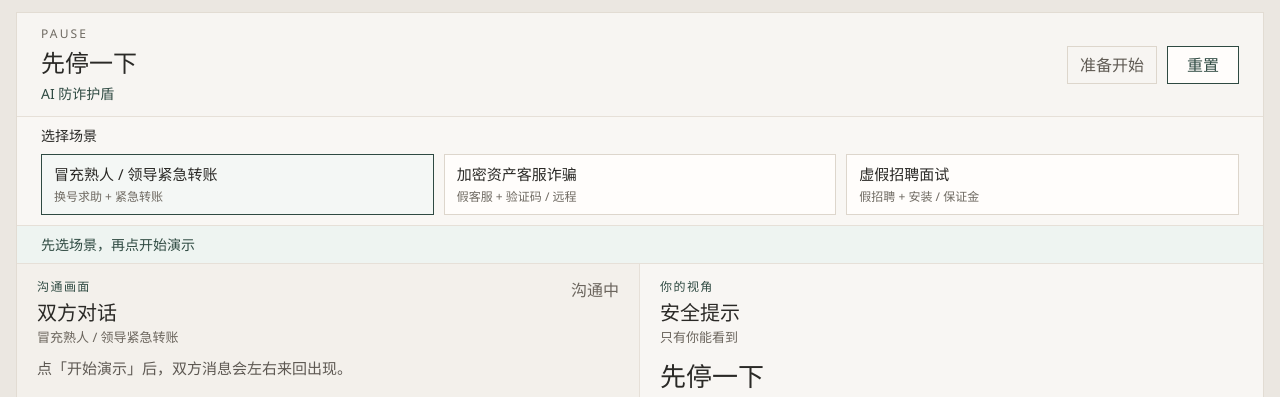
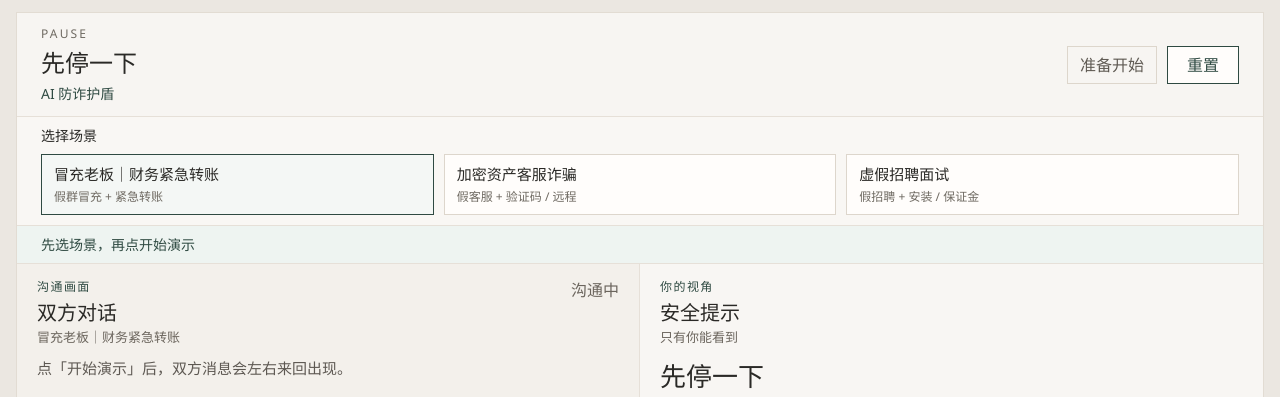
Before and after one commit to w2jmoe/Pause_Demo, a React (Vite) app: page / in a window 1280 px wide. Shown: the top 397 px of the page. Built offline with nearby package versions, Linux system fonts and the light colour scheme.

Commit message:
Ship Pause Demo

```diff
--- a/src/data/scenarios.ts
+++ b/src/data/scenarios.ts
@@ -34,111 +34,118 @@ export type Scenario = {
 export const scenarios: Scenario[] = [
   {
     id: 'acquaintance-urgent-transfer',
-    title: '冒充熟人 / 领导紧急转账',
-    subtitle: '换号求助 + 紧急转账',
-    description: '对方自称领导换号，用信任与紧迫感催促马上转账。',
+    title: '冒充老板｜财务紧急转账',
+    subtitle: '假群冒充 + 紧急转账',
+    description: '对方在工作群里自称老板，要求财务先付款、后补手续。',
     callerLabel: '对方 / 来电方',
     themName: '周总',
     meName: '我',
     adviceByCategory: {
       money:
-        '先别转账。对方用新号码自称领导要钱，是常见骗术。请用你通讯录里原来的号码回拨或发短信核实，也可以问清楚行程的同事、助理；不要只凭头像、自称或这通新聊天就转出。',
+        '先别转账。当前沟通正在催你执行高风险转账，还要求先付款、后补手续。即使头像、昵称、群里看起来都是老板和同事，也请用你平时联系周总的号码单独回拨，或当面/电话问清行程的人；不要只凭这个群确认身份。',
     },
     messages: [
       {
         id: 'acq-1',
         side: 'them',
         speaker: '周总',
-        text: '小武，我是周总。手机刚才进水了，临时用助理这个号找你，别存错了。',
+        text: '小王，我临时拉了这个群。项目那边在等，财务这边就你跟我对接。',
         delayMs: 1100,
       },
       {
         id: 'acq-2',
         side: 'me',
         speaker: '我',
-        text: '周总？您怎么用这个号发消息？',
+        text: '周总，这是新群吗？我怎么没在公司群里看到通知。',
         delayMs: 1500,
       },
       {
         id: 'acq-3',
         side: 'them',
         speaker: '周总',
-        text: '我在外面见客户，有笔材料费要先垫一下，回头公司走报销给你。',
-        delayMs: 1800,
+        text: '对外先别声张。李副总和行政小陈我也拉进来了，你看群成员。客户对保密要求很严。',
+        delayMs: 2000,
       },
       {
         id: 'acq-4',
         side: 'me',
         speaker: '我',
-        text: '多少？按平时流程走可以吗？',
-        delayMs: 1400,
+        text: '看到了。需要走哪一笔？合同和审批单我这边还没收到。',
+        delayMs: 1500,
       },
       {
         id: 'acq-5',
         side: 'them',
         speaker: '周总',
-        text: '流程来不及了，客户这边卡着。你先别打电话，我信号不好，也免得对面听见。',
-        delayMs: 2000,
+        text: '华南那单的项目保证金，今天下午前对方账户要对上，晚了合作黄。',
+        delayMs: 1900,
       },
       {
         id: 'acq-6',
-        side: 'them',
-        speaker: '周总',
-        text: '你一向办事靠得住，这事就拜托你了，别让客户觉得我们不靠谱。',
-        delayMs: 1800,
+        side: 'me',
+        speaker: '我',
+        text: '按公司流程要先补齐审批。我给您打个电话确认一下？',
+        delayMs: 1400,
       },
-      // 第 1 次暂停：转账 + 紧迫
       {
         id: 'acq-7',
         side: 'them',
         speaker: '周总',
-        text: '马上帮我转账 3200 元到这个账户：招商银行 6225 8801 3366 3188，户名写周明轩，转完先回我一声。',
+        text: '别打电话，我在见客户。群里这几个人都知道，你办事一直利索，别让我在外面被动。',
+        delayMs: 2000,
+      },
+      // 第 1 次暂停：转账 + 紧迫（先付款、后补手续）
+      {
+        id: 'acq-8',
+        side: 'them',
+        speaker: '周总',
+        text: '马上转账 86 万到这个账户：招商银行 6225 8801 3366 3188，户名深圳恒启商务。手续我回来补，先把进度保住。',
         delayMs: 2400,
       },
       // —— 返回沟通后 ——
       {
-        id: 'acq-8',
+        id: 'acq-9',
         side: 'them',
         speaker: '周总',
-        text: '小武？客户还在等，你动作快一点。',
+        text: '小王？对方财务在催，你动作快点。',
         delayMs: 1600,
       },
       {
-        id: 'acq-9',
+        id: 'acq-10',
         side: 'me',
         speaker: '我',
-        text: '周总，我再核实一下这个账户。',
+        text: '金额不小，我再核一下户名。',
         delayMs: 1500,
       },
       {
-        id: 'acq-10',
+        id: 'acq-11',
         side: 'them',
         speaker: '周总',
-        text: '你再拖，下午签约就黄了。别让我在客户面前难看。',
+        text: '你再磨，下午对接就断了。别让全组看着财务卡壳。',
         delayMs: 1800,
       },
       // 第 2 次暂停
       {
-        id: 'acq-11',
+        id: 'acq-12',
         side: 'them',
         speaker: '周总',
-        text: '现在就处理，立即转账，转完把截图发给我。',
+        text: '现在就处理，立即转账，截图发群里。其余流程我来解决。',
         delayMs: 2200,
       },
       // —— 再次返回 ——
       {
-        id: 'acq-12',
+        id: 'acq-13',
         side: 'them',
         speaker: '周总',
-        text: '怎么还没动静？其他同事都在盯着进度。',
+        text: '群里都看着呢，你还在等什么。',
         delayMs: 1600,
       },
       // 第 3 次暂停 → 强制结束
       {
-        id: 'acq-13',
+        id: 'acq-14',
         side: 'them',
         speaker: '周总',
-        text: '马上打款到刚才那个账户，否则这笔单子今晚就黄了。',
+        text: '马上打款到刚才那个账户，否则这单今晚就黄了。',
         delayMs: 2200,
       },
     ],
```
